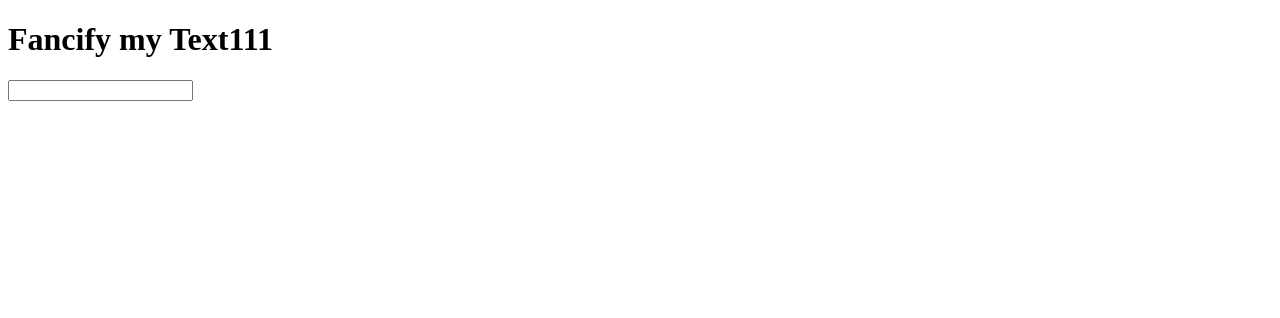
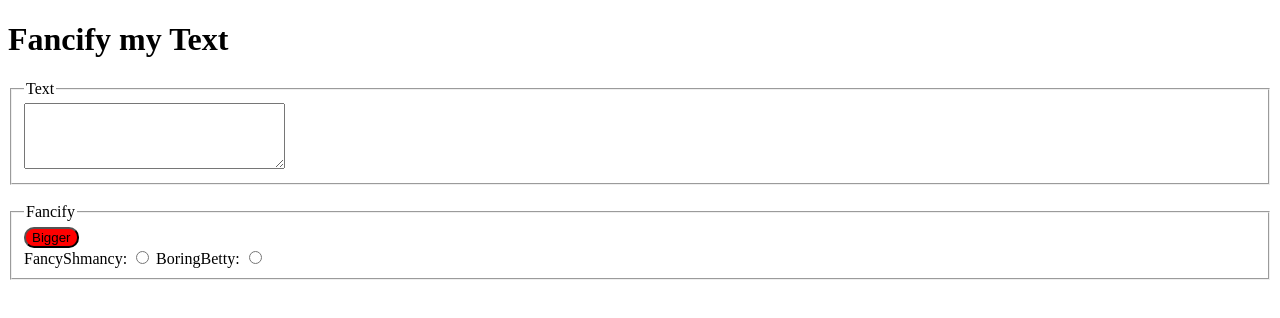
Before and after one commit to LeaithR/LeaithR.github.io, a plain HTML site: page fancifymytext.html in a window 1280 px wide. Drawn offline with Linux system fonts and the light colour scheme.

Commit message:
html hw5

```diff
--- a/fancifymytext.html
+++ b/fancifymytext.html
@@ -8,11 +8,30 @@
 	</head>
 
 	<body>
-		<h1>Fancify my Text111</h1>
+		<h1>Fancify my Text</h1>
 
 		<form>
-			<input type = 'text'>
+			<!-- <input type = 'text', cols = '30', rows = '4'> -->
 		</form>
+
+		<fieldset>
+			<legend>Text</legend>
+			<textarea name = 'Text', cols = '30', rows = '4'></textarea>
+		</fieldset>
+
+		<br>
+
+		<fieldset>
+			<legend>Fancify</legend>
+			<button style = 'background-color: red; border-radius: 10px;'>Bigger</button>
+
+			<form>
+				FancyShmancy:
+				<input type = 'radio', name = 'FancyFont'>
+				BoringBetty:
+				<input type = 'radio', name = 'FancyFont'>
+			</form>
+		</fieldset>
 
 
 		<!-- Your UI controls go here -->
```
